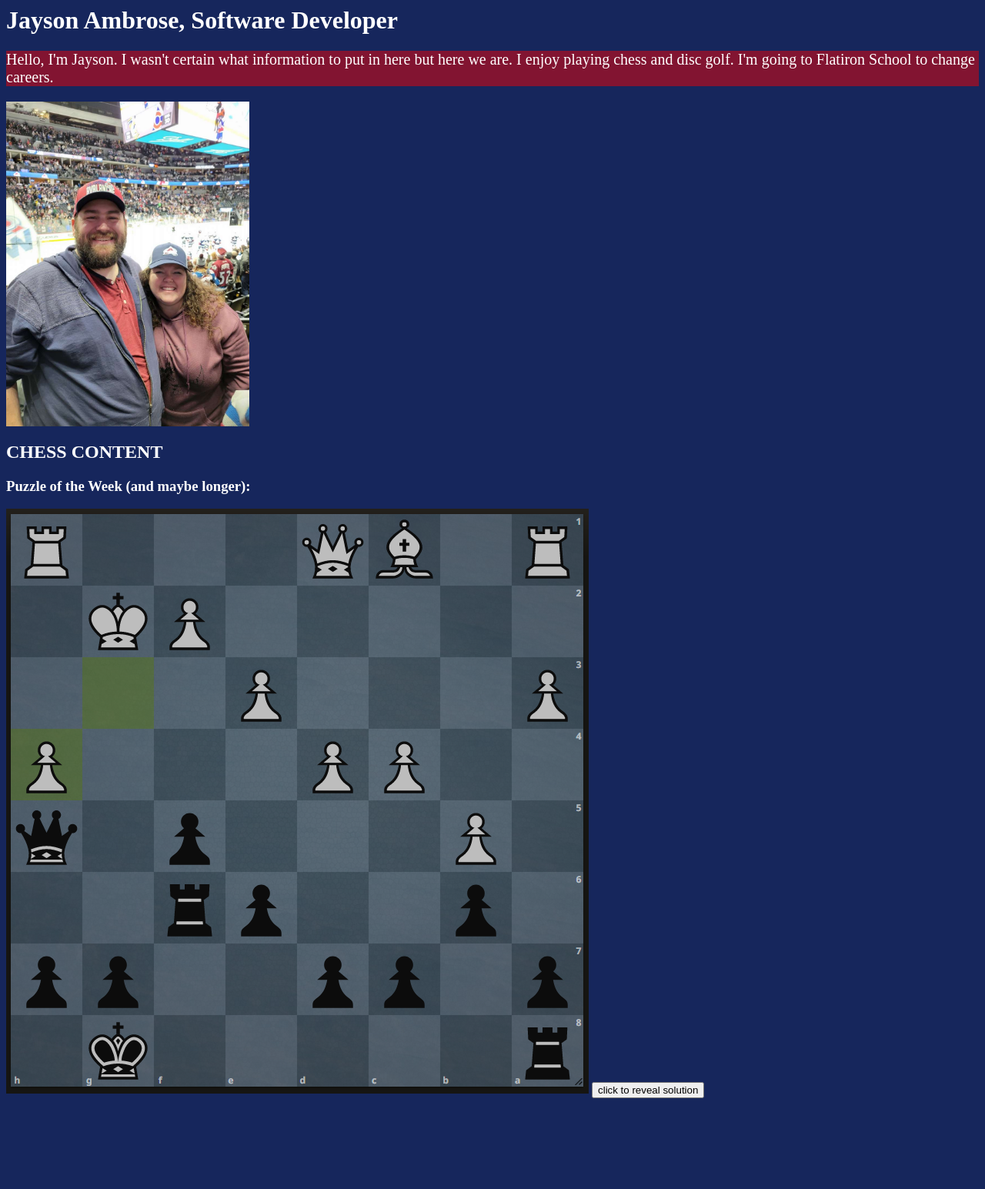
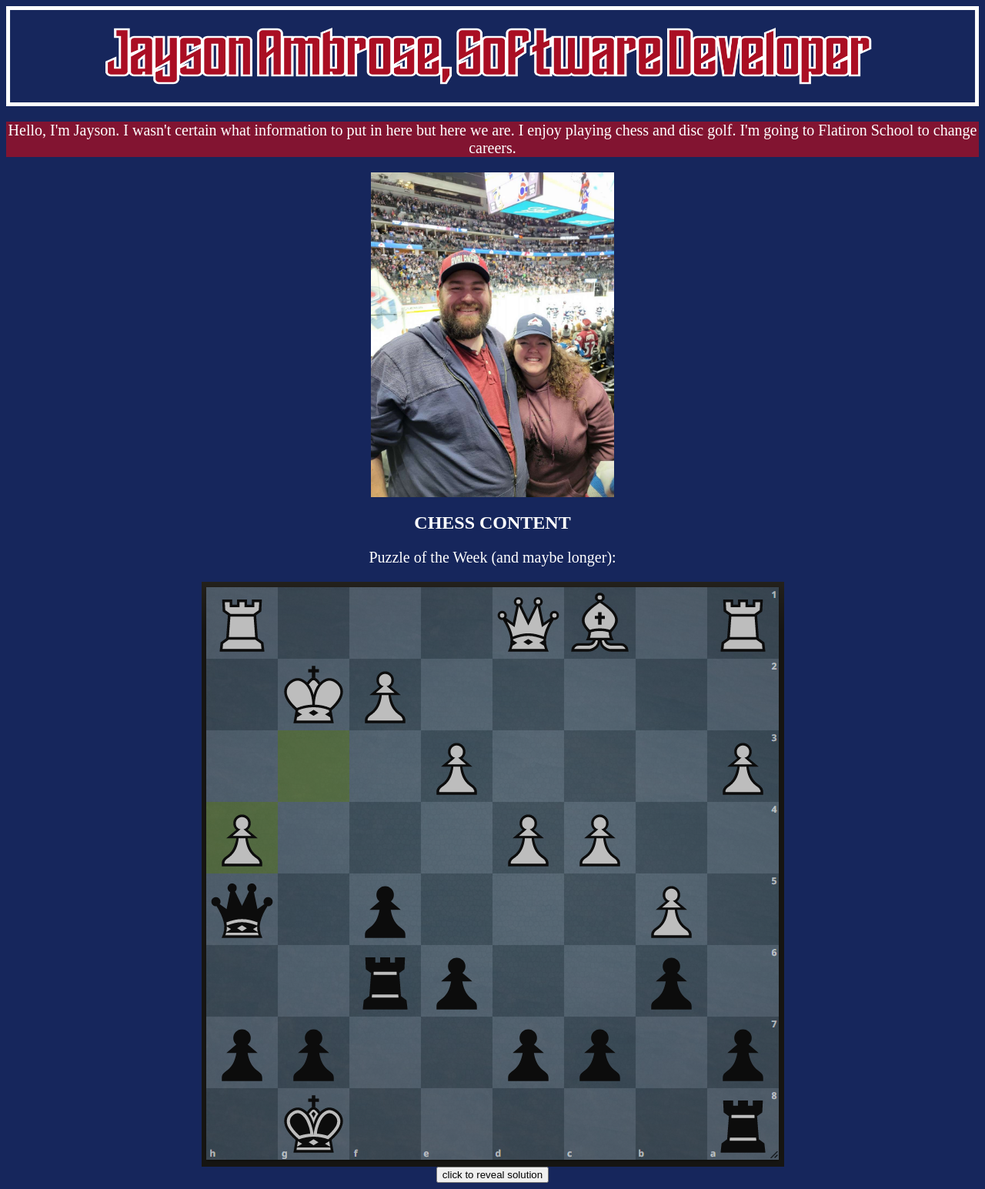
Before and after one commit to Beardcaster/in-a-nutshell, a plain HTML site: page index.html in a window 1280 px wide. Shown: the whole page at 77% size. Before the commit the page ends 1435 px from the top, so only its background shows below. Drawn offline with Linux system fonts and the light colour scheme.

Commit message:
added banner image and centered content

```diff
--- a/index.html
+++ b/index.html
@@ -5,7 +5,7 @@
     </head>
     <body>
         <header>
-            <h1>Jayson Ambrose, Software Developer</h1>
+            <img src="./images/site-banner.png" id="site-banner" alt="A nifty banner with the site creators name on it" \>
             <div class="greeting">
                 <p>Hello, I'm Jayson. I wasn't certain what information to put in here but here we are. I enjoy playing chess and disc golf. I'm going to Flatiron School to change careers.
                 </p>
@@ -16,9 +16,11 @@
         </div>
         <div class="chess">
             <h2>CHESS CONTENT</h2>
-            <h3>Puzzle of the Week (and maybe longer):</h3>
-            <img src="./images/chess-puzzle.PNG" alt="A chess puzzle">
-            <input id="puzzle-button" type="button" value="click to reveal solution">
+            <p>Puzzle of the Week (and maybe longer):</p>
+            <div class="alignable-class">
+                <img id="puzzle-image" src="./images/chess-puzzle.PNG" alt="A chess puzzle">
+                <input id="puzzle-button" type="button" value="click to reveal solution">
+            </div>
         </div>
         <script src="script.js"></script>
     </body>
--- a/style.css
+++ b/style.css
@@ -4,14 +4,49 @@ body {
 }
 
 div.my-pic img {
+    display: block;
+    margin-left: auto;
+    margin-right: auto;
     max-width: 25%;
     height: auto;
 }
 
+h2 {
+    text-align: center;
+}
+
 p {
     font-size: 125%;
+    text-align: center;
 }
 
 div.greeting{
     background-color:rgba(170, 14, 35, 0.733);
 }
+
+img#site-banner {
+    display: block;
+    margin-left: auto;
+    margin-right: auto;
+    width: 100%;
+    height: auto;
+}
+
+img#puzzle-image{
+    display: block;
+    margin-left: auto;
+    margin-right: auto;
+    height: auto;
+}
+
+div.allignable-class {
+    display: block;
+    margin-left: auto;
+    margin-right: auto;
+}
+
+input {
+    display: block;
+    margin-left: auto;
+    margin-right: auto;
+}
```
Also changed, not shown: images/site-banner.png (added).
